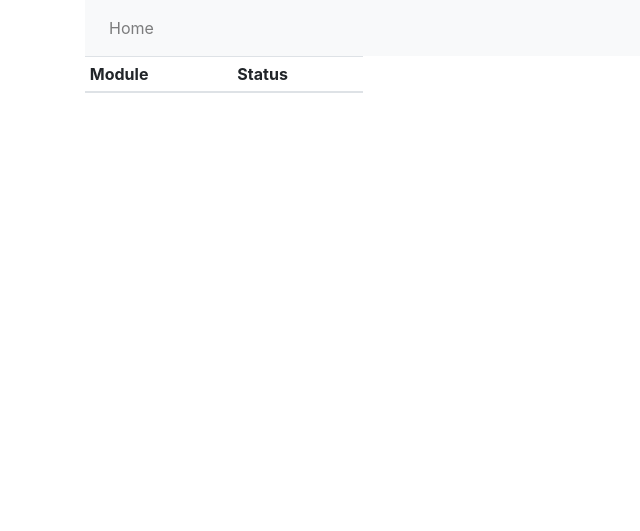
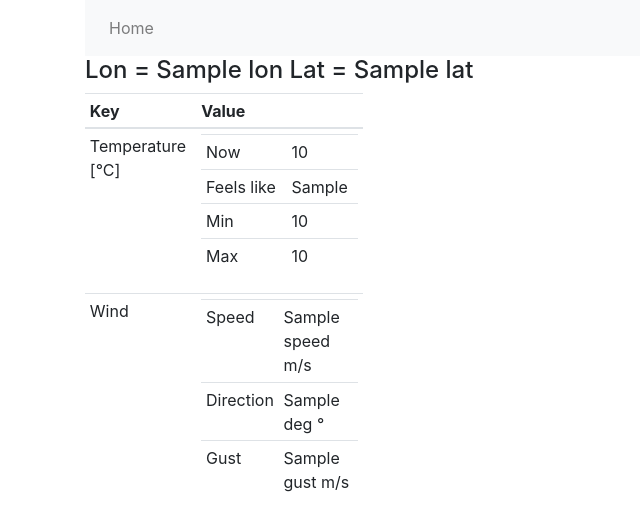
Before and after one commit to h4sski-programming/api_openweather, a Flask app: page / in a window 1280 px wide. Shown: the top 531 px of the page, without its empty margins (0-640 px from the left). Run offline with Flask 3, Linux system fonts and the light colour scheme; a database or web service that is not in the repository returns one stand-in record (values such as "Sample title"); data that the repository does not hold is empty; some libraries are stand-ins or nearby versions.

Commit message:
api connection works, defauls Krakow

```diff
--- a/api_connection.py
+++ b/api_connection.py
@@ -1,3 +1,17 @@
 # https://home.openweathermap.org/api_keys
+import requests
+
 
 API_KEY = 'a737dead0c6e306a297117f907aa102d'
+
+
+def get_weather_json(lat, lon):
+    response = requests.get(f'https://api.openweathermap.org/data/2.5/weather?lat={lat}&lon={lon}&appid={API_KEY}&mode=jason&units=metric')
+    # city json based on https://openweathermap.org/api/geocoding-api
+    return response.json()
+
+
+def get_city_json(city_name='Krakow', country_code='PL', limit=5):
+    response = requests.get(f'http://api.openweathermap.org/geo/1.0/direct?q={city_name},{country_code}&limit={limit}&appid={API_KEY}')
+    # weather json based on https://openweathermap.org/current
+    return response.json()[0]
--- a/app.py
+++ b/app.py
@@ -1,11 +1,21 @@
+import requests
 from flask import Flask, render_template
+
+from api_connection import get_weather_json, get_city_json
 
 app = Flask(__name__)
 
 
 @app.route('/')
 def index():
-    return render_template('index.html')
+
+    # city json based on https://openweathermap.org/api/geocoding-api
+    city_json = get_city_json()
+
+    # weather json based on https://openweathermap.org/current
+    weather_json = get_weather_json(lat=city_json['lat'], lon=city_json['lon'])
+
+    return render_template('index.html', weather_json=weather_json)
 
 
 if __name__ == '__main__':
--- a/templates/index.html
+++ b/templates/index.html
@@ -5,12 +5,54 @@
 {% block content %}
 
 <table class="table table-sm w-25">
+    <h4>Lon = {{ weather_json.coord.lon }} Lat = {{ weather_json.coord.lat }}</h4>
     <thead>
-        <th>Module</th>
-        <th>Status</th>
+        <th>Key</th>
+        <th>Value</th>
     </thead>
     <tbody>
-
+        <tr>
+            <td>Temperature [°C]</td>
+            <td>
+                <table class="table"><tbody>
+                    <tr>
+                        <td>Now</td>
+                        <td>{{ weather_json.main.temp }}</td>
+                    </tr>
+                    <tr>
+                        <td>Feels like</td>
+                        <td>{{ weather_json.main.feels_like }}</td>
+                    </tr>
+                    <tr>
+                        <td>Min</td>
+                        <td>{{ weather_json.main.temp_min }}</td>
+                    </tr>
+                    <tr>
+                        <td>Max</td>
+                        <td>{{ weather_json.main.temp_max }}</td>
+                    </tr>
+                </tbody></table>
+            </td>
+        </tr>
+        <tr>
+            <td>Wind</td>
+            <td>
+                <table class="table"><tbody>
+                    <tr>
+                        <td>Speed</td>
+                        <td>{{ weather_json.wind.speed }} m/s</td>
+                    </tr>
+                    <tr>
+                        <td>Direction</td>
+                        <td>{{ weather_json.wind.deg }} °</td>
+                    </tr>
+                    <tr>
+                        <td>Gust</td>
+                        <td>{{ weather_json.wind.gust }} m/s</td>
+                    </tr>
+                </tbody></table>
+            </td>
+        </tr>
     </tbody>
 </table>
 
```
